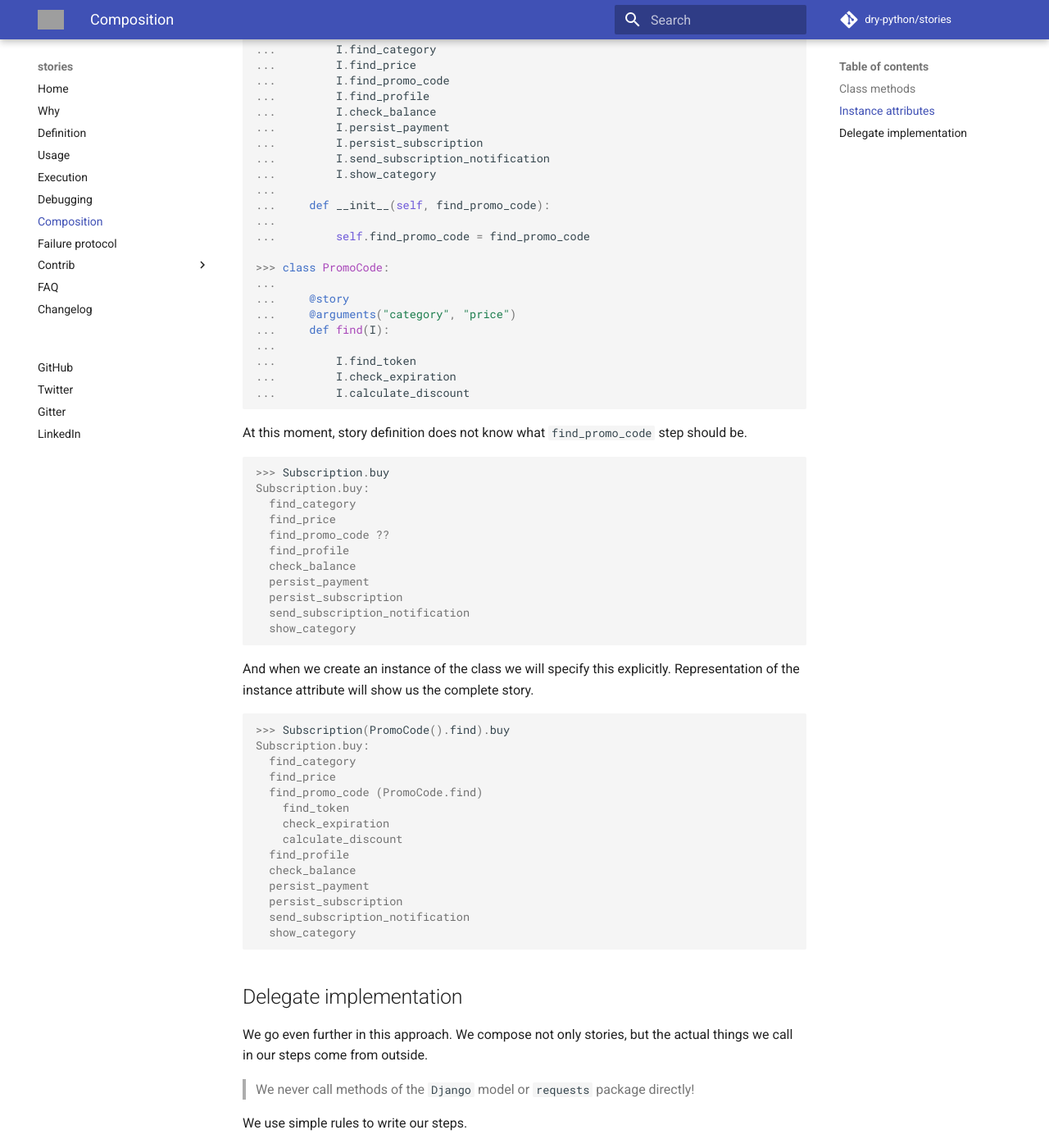
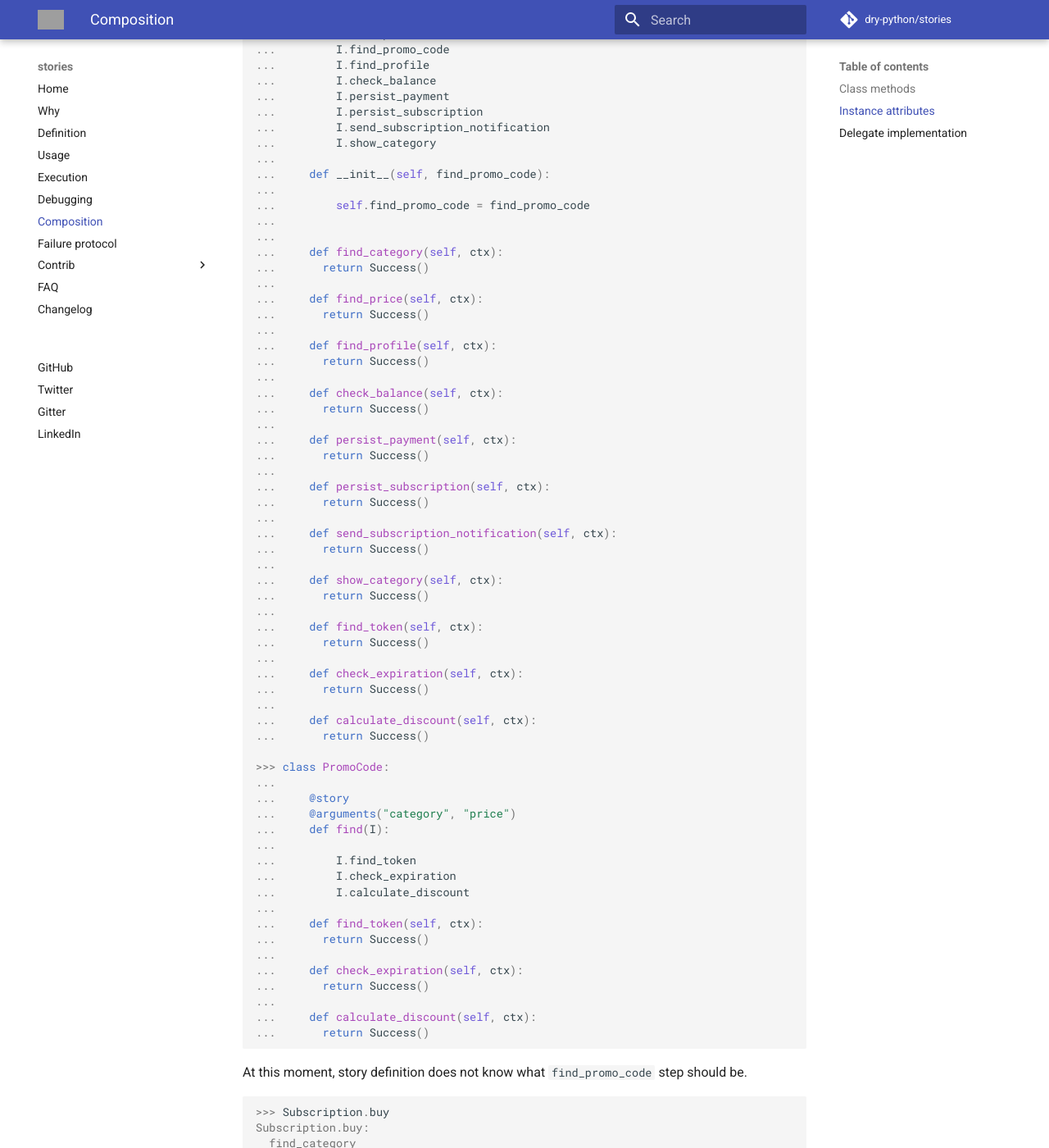
Before and after one commit to proofit404/stories, an MkDocs documentation site: the page built from docs/composition.md, in a window 1280 px wide and 1400 px high, scrolled down 1747 px. Shown: the whole window at 82% size. Built offline with MkDocs 1.6.1 and Material for MkDocs 9.7.7, drawn with Linux system fonts in a browser that asks for light colours; comment, search, counter and statistics services are not loaded; some of the changed text lies outside the part shown; grey boxes are pictures that could not be loaded.

Commit message:
Fix more doctests.

````diff
--- a/docs/composition.md
+++ b/docs/composition.md
@@ -102,6 +100,40 @@
 ...     def __init__(self, find_promo_code):
 ...
 ...         self.find_promo_code = find_promo_code
+...
+...
+...     def find_category(self, ctx):
+...       return Success()
+...
+...     def find_price(self, ctx):
+...       return Success()
+...
+...     def find_profile(self, ctx):
+...       return Success()
+...
+...     def check_balance(self, ctx):
+...       return Success()
+...
+...     def persist_payment(self, ctx):
+...       return Success()
+...
+...     def persist_subscription(self, ctx):
+...       return Success()
+...
+...     def send_subscription_notification(self, ctx):
+...       return Success()
+...
+...     def show_category(self, ctx):
+...       return Success()
+...
+...     def find_token(self, ctx):
+...       return Success()
+...
+...     def check_expiration(self, ctx):
+...       return Success()
+...
+...     def calculate_discount(self, ctx):
+...       return Success()
 
 >>> class PromoCode:
 ...
@@ -112,6 +144,15 @@
 ...         I.find_token
 ...         I.check_expiration
 ...         I.calculate_discount
+...
+...     def find_token(self, ctx):
+...       return Success()
+...
+...     def check_expiration(self, ctx):
+...       return Success()
+...
+...     def calculate_discount(self, ctx):
+...       return Success()
 
 ```
 
````
Also changed, not shown: other parts of docs/composition.md (+0 -3 lines), 1 other file.
